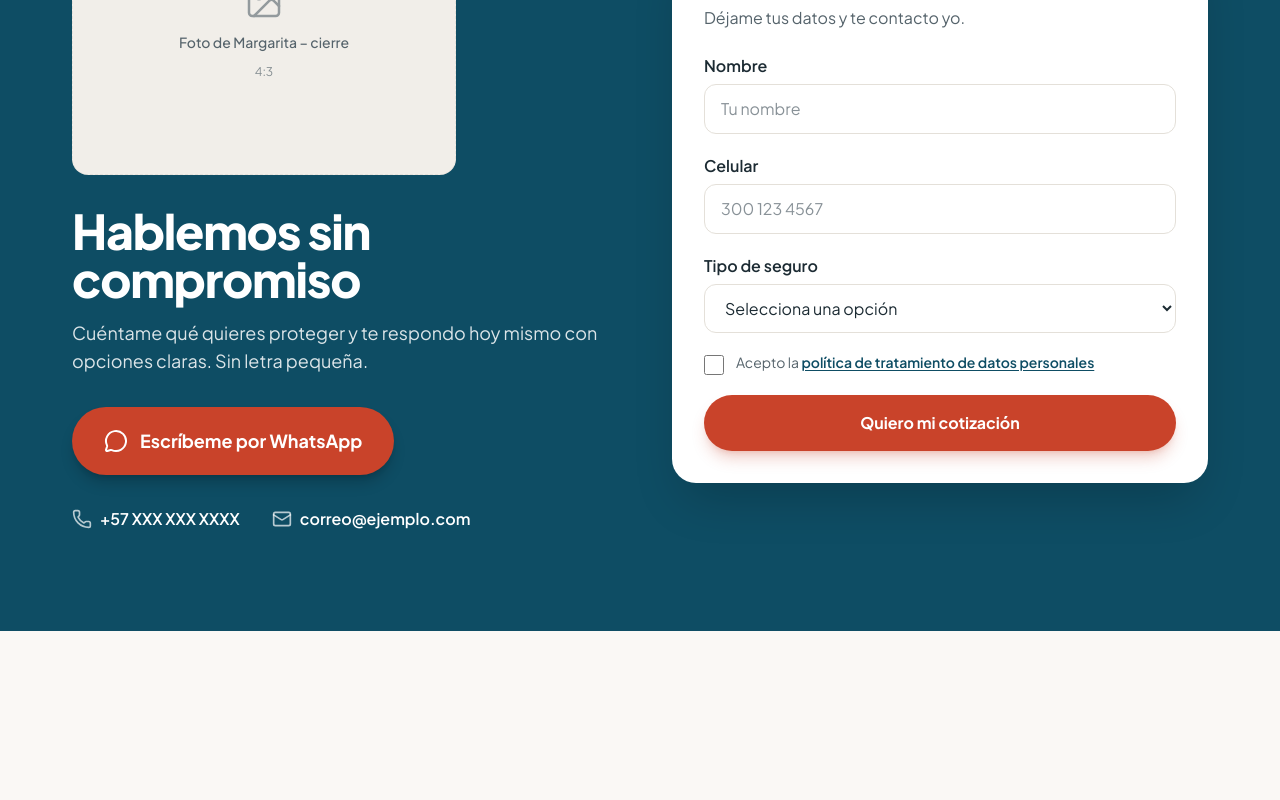
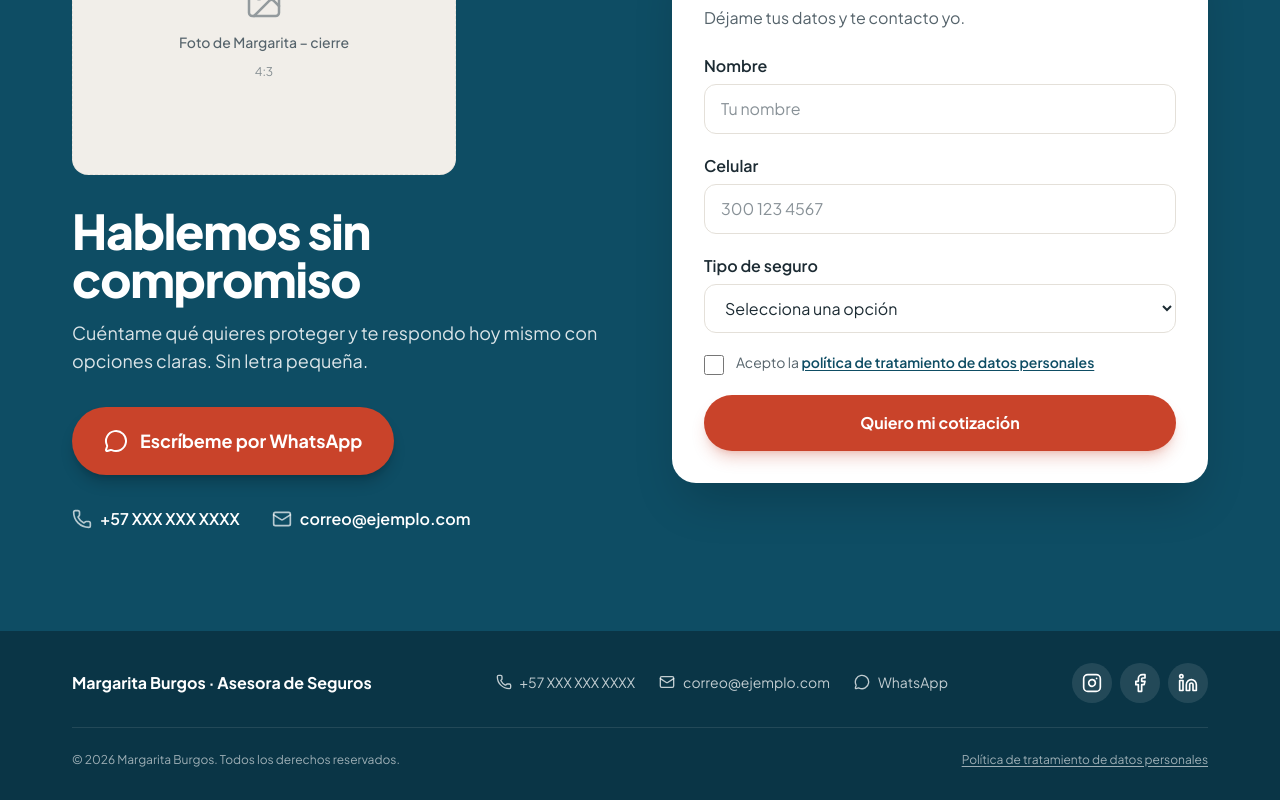
Before and after one commit to 25natalia/margarita_burgos_seguros, a Next.js app: page / in a window 1280 px wide. Shown: the part 4439-5239 px from the top of the page. Before the commit the page ends 5070 px from the top, so only its background shows below. Built offline with nearby package versions, Linux system fonts and the light colour scheme.

Commit message:
feat: footer

```diff
--- a/src/app/page.tsx
+++ b/src/app/page.tsx
@@ -3,6 +3,7 @@
 import { About } from "@/components/About";
 import { ContactCTA } from "@/components/ContactCTA";
 import { FAQ } from "@/components/FAQ";
+import { Footer } from "@/components/Footer";
 import { Hero } from "@/components/Hero";
 import { HowItWorks } from "@/components/HowItWorks";
 import { Testimonials } from "@/components/Testimonials";
@@ -10,6 +11,7 @@ import { TrustBar } from "@/components/TrustBar";
 
 export default function Home() {
   return (
+    <>
       <main id="contenido" className="flex-1">
         <Hero />
         <TrustBar />
@@ -20,5 +22,7 @@ export default function Home() {
         <FAQ />
         <ContactCTA />
       </main>
+      <Footer />
+    </>
   );
 }
--- /dev/null
+++ b/src/components/Footer.tsx
@@ -0,0 +1,128 @@
+import { Mail, MessageCircle, Phone } from "lucide-react";
+import type { ReactNode } from "react";
+import { site } from "@/data/site";
+import { whatsappLink } from "@/lib/whatsapp";
+
+// lucide-react ya no incluye logos de marcas: estos SVG siguen su mismo estilo de trazo.
+function SocialIcon({ children }: { children: ReactNode }) {
+  return (
+    <svg
+      aria-hidden="true"
+      viewBox="0 0 24 24"
+      fill="none"
+      stroke="currentColor"
+      strokeWidth={2}
+      strokeLinecap="round"
+      strokeLinejoin="round"
+      className="size-5"
+    >
+      {children}
+    </svg>
+  );
+}
+
+const socialLinks = [
+  {
+    name: "Instagram",
+    href: site.social.instagram,
+    icon: (
+      <SocialIcon>
+        <rect x="2" y="2" width="20" height="20" rx="5" />
+        <path d="M16 11.37A4 4 0 1 1 12.63 8 4 4 0 0 1 16 11.37z" />
+        <line x1="17.5" y1="6.5" x2="17.51" y2="6.5" />
+      </SocialIcon>
+    ),
+  },
+  {
+    name: "Facebook",
+    href: site.social.facebook,
+    icon: (
+      <SocialIcon>
+        <path d="M18 2h-3a5 5 0 0 0-5 5v3H7v4h3v8h4v-8h3l1-4h-4V7a1 1 0 0 1 1-1h3z" />
+      </SocialIcon>
+    ),
+  },
+  {
+    name: "LinkedIn",
+    href: site.social.linkedin,
+    icon: (
+      <SocialIcon>
+        <path d="M16 8a6 6 0 0 1 6 6v7h-4v-7a2 2 0 0 0-2-2 2 2 0 0 0-2 2v7h-4v-7a6 6 0 0 1 6-6z" />
+        <rect x="2" y="9" width="4" height="12" />
+        <circle cx="4" cy="4" r="2" />
+      </SocialIcon>
+    ),
+  },
+];
+
+const linkClass = "inline-flex items-center gap-2 transition-colors hover:text-white focus-visible:outline-white";
+
+export function Footer() {
+  const year = new Date().getFullYear();
+
+  return (
+    <footer className="bg-primary-dark text-sm text-white/75">
+      <div className="mx-auto max-w-content px-4 py-8 sm:px-6 lg:px-8">
+        <div className="flex flex-col items-center gap-6 text-center lg:flex-row lg:justify-between lg:text-left">
+          <p className="text-base font-bold text-white">
+            {site.name} · Asesora de Seguros
+          </p>
+
+          <ul className="flex flex-col items-center gap-3 sm:flex-row sm:gap-6">
+            <li>
+              <a href={`tel:${site.phone.replace(/[^\d+]/g, "")}`} className={linkClass}>
+                <Phone aria-hidden="true" className="size-4" />
+                {site.phone}
+              </a>
+            </li>
+            <li>
+              <a href={`mailto:${site.email}`} className={linkClass}>
+                <Mail aria-hidden="true" className="size-4" />
+                {site.email}
+              </a>
+            </li>
+            <li>
+              <a
+                href={whatsappLink()}
+                target="_blank"
+                rel="noopener noreferrer"
+                className={linkClass}
+              >
+                <MessageCircle aria-hidden="true" className="size-4" />
+                WhatsApp
+              </a>
+            </li>
+          </ul>
+
+          <ul className="flex gap-2">
+            {socialLinks.map((social) => (
+              <li key={social.name}>
+                <a
+                  href={social.href}
+                  target="_blank"
+                  rel="noopener noreferrer"
+                  aria-label={`${social.name} de ${site.name}`}
+                  className="flex size-10 items-center justify-center rounded-full bg-white/10 text-white transition-colors hover:bg-white/20 focus-visible:outline-white"
+                >
+                  {social.icon}
+                </a>
+              </li>
+            ))}
+          </ul>
+        </div>
+
+        <div className="mt-6 flex flex-col items-center gap-2 border-t border-white/10 pt-6 text-xs text-white/60 sm:flex-row sm:justify-between">
+          <p>
+            © {year} {site.name}. Todos los derechos reservados.
+          </p>
+          <a
+            href={site.privacyPolicyUrl}
+            className="underline underline-offset-2 transition-colors hover:text-white focus-visible:outline-white"
+          >
+            Política de tratamiento de datos personales
+          </a>
+        </div>
+      </div>
+    </footer>
+  );
+}
```
Lines whose indentation alone changed are shown as unchanged.
